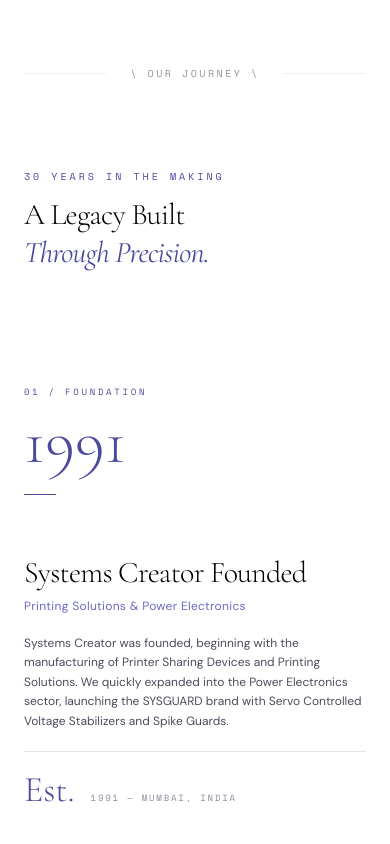
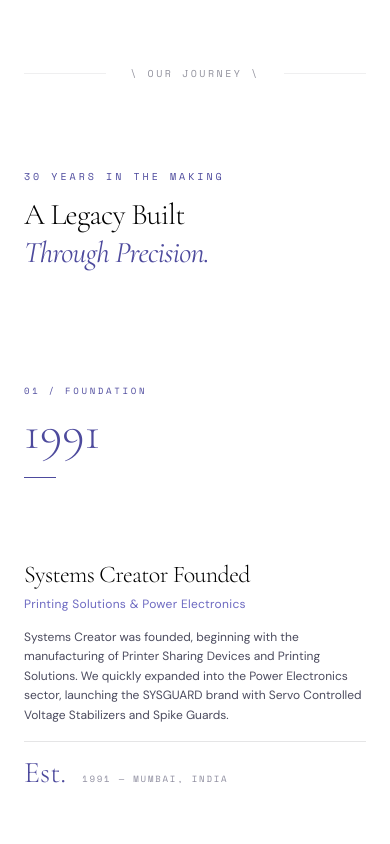
Before and after one commit to king644s/sys, a Next.js app: page /about in a window 390 px wide. Shown: the part 1980-2824 px from the top of the page. Built offline with nearby package versions, Linux system fonts and the light colour scheme; a web font is replaced by a local one.

Commit message:
about us page section fixed

```diff
--- a/components/ui/TimelineCardStack.tsx
+++ b/components/ui/TimelineCardStack.tsx
@@ -8,113 +8,158 @@
 
 gsap.registerPlugin(ScrollTrigger, useGSAP);
 
+const NAV_OFFSET = 112;
+const STACK_PEEK = 10;
+
 export function TimelineCardStack() {
-  const containerRef = useRef<HTMLDivElement>(null);
+  const sectionRef = useRef<HTMLElement>(null);
+  const pinRef = useRef<HTMLDivElement>(null);
+  const headerRef = useRef<HTMLDivElement>(null);
+  const viewportRef = useRef<HTMLDivElement>(null);
 
   useGSAP(
     () => {
-      const triggers: ScrollTrigger[] = [];
+      const section = sectionRef.current;
+      const pinEl = pinRef.current;
+      const header = headerRef.current;
+      const viewport = viewportRef.current;
+      if (!section || !pinEl || !viewport) return;
 
-      const cards = gsap.utils.toArray<HTMLElement>(
-        '.tl-stack-card',
-        containerRef.current!,
-      );
+      const cards = gsap.utils.toArray<HTMLElement>('.tl-stack-card', viewport);
       if (cards.length === 0) return;
 
-      // Anchor ScrollTrigger for the last card — its start position is our end boundary
-      const lastCardST = ScrollTrigger.create({
-        trigger: cards[cards.length - 1],
-        start: 'center center',
+      const getPinHeight = () => window.innerHeight - NAV_OFFSET;
+
+      const getCardAreaHeight = () => {
+        const headerHeight = header?.offsetHeight ?? 0;
+        return Math.max(getPinHeight() - headerHeight, 360);
+      };
+
+      const getScrollDistance = () => getCardAreaHeight() * (cards.length - 1);
+
+      const applyLayout = () => {
+        gsap.set(pinEl, { height: getPinHeight() });
+        gsap.set(viewport, { height: getCardAreaHeight() });
+
+        gsap.set(cards, {
+          position: 'absolute',
+          top: 0,
+          left: 0,
+          width: '100%',
+          height: '100%',
+          transformOrigin: '50% 0%',
+          force3D: true,
         });
-      triggers.push(lastCardST);
 
-      // Anchor pins the section header (lives above this component in About.tsx).
-      // Uses document.getElementById intentionally — it's outside this component's scope,
-      // so we track and kill this trigger explicitly on cleanup.
-      const header = document.getElementById('tl-journey-header');
-      if (header) {
-        triggers.push(
-          ScrollTrigger.create({
-            trigger: header,
-            start: 'top top+=112',
-            end: () => lastCardST.start,
-            pin: true,
-            pinSpacing: false,
-            pinType: 'transform',
-          }),
+        cards.forEach((card, i) => {
+          gsap.set(card, {
+            zIndex: i + 1,
+            yPercent: i === 0 ? 0 : 100,
+            scale: 1,
+            y: 0,
+          });
+        });
+      };
+
+      applyLayout();
+
+      const tl = gsap.timeline({
+        scrollTrigger: {
+          id: 'journey-timeline',
+          trigger: section,
+          start: `top top+=${NAV_OFFSET}`,
+          end: () => `+=${getScrollDistance()}`,
+          scrub: true,
+          pin: pinEl,
+          pinSpacing: true,
+          anticipatePin: 1,
+          invalidateOnRefresh: true,
+        },
+      });
+
+      for (let i = 1; i < cards.length; i++) {
+        const step = i - 1;
+
+        tl.to(cards[i], { yPercent: 0, ease: 'none', duration: 1 }, step);
+
+        for (let j = 0; j < i; j++) {
+          const depth = i - j;
+          tl.to(
+            cards[j],
+            {
+              scale: 1 - depth * 0.02,
+              y: -depth * STACK_PEEK,
+              ease: 'none',
+              duration: 1,
+            },
+            step,
           );
         }
+      }
 
-      const isLast = (index: number) => index === cards.length - 1;
+      const onResize = () => {
+        gsap.set(pinEl, { height: getPinHeight() });
+        gsap.set(viewport, { height: getCardAreaHeight() });
+        ScrollTrigger.refresh();
+      };
 
-      cards.forEach((card, index) => {
-        // The last card sits on top at full scale — no need to pin or scale it.
-        // It only acts as the end-boundary anchor (lastCardST) for all others.
-        if (isLast(index)) return;
+      window.addEventListener('resize', onResize);
+      requestAnimationFrame(() => ScrollTrigger.refresh());
 
-        // Subtle scale-down — 1.5% per depth level
-        const scale = 1 - (cards.length - index) * 0.015;
-
-        const scaleDown = gsap.to(card, {
-          scale,
-          transformOrigin: 'center center',
-          ease: 'none',
-        });
-
-        triggers.push(
-          ScrollTrigger.create({
-            trigger: card,
-            start: 'center center',
-            // Unpin each card the moment the last card's center reaches the viewport center
-            end: () => lastCardST.start,
-            pin: true,
-            pinSpacing: false,
-            // IMPORTANT: use transform-based pinning — the About page root has a
-            // CSS animation (transition-page-enter) that leaves a transform on the
-            // element, making position:fixed children mis-positioned.
-            pinType: 'transform',
-            animation: scaleDown,
-            toggleActions: 'restart none none reverse',
-          }),
-        );
-      });
-
-      return () => {
-        triggers.forEach((trigger) => trigger.kill());
-      };
+      return () => window.removeEventListener('resize', onResize);
     },
-    { scope: containerRef },
+    { scope: sectionRef, dependencies: [companyTimeline.length] },
   );
 
   return (
-    <div ref={containerRef} className="relative">
+    <section ref={sectionRef} className="relative bg-void">
+      <div ref={pinRef} className="flex flex-col w-full bg-void overflow-hidden">
+
+        <div ref={headerRef} className="relative z-20 shrink-0 bg-void">
+          <div className="max-w-7xl mx-auto px-6 py-10 md:py-14 flex flex-col md:flex-row md:items-end md:justify-between gap-4">
+            <div>
+              <span className="font-mono text-[10px] uppercase tracking-[0.3em] text-gold block mb-3">
+                30 years in the making
+              </span>
+              <h2 className="font-serif text-3xl md:text-5xl font-light text-cream tracking-tight leading-tight">
+                A Legacy Built<br />
+                <span className="italic font-serif text-gold font-normal">Through Precision.</span>
+              </h2>
+            </div>
+            <p className="font-sans text-xs text-text-dim max-w-xs leading-relaxed hidden md:block">
+              Scroll to trace every milestone — from our first circuit board to the smart lighting revolution.
+            </p>
+          </div>
+        </div>
+
+        <div ref={viewportRef} className="relative w-full overflow-hidden">
           {companyTimeline.map((entry, index) => (
             <article
               key={entry.year}
-          className="tl-stack-card relative w-full min-h-[480px] bg-surface"
-          style={{ zIndex: index + 1 }}
+              className="tl-stack-card w-full bg-surface"
+              style={{
+                zIndex: index + 1,
+                transform: index === 0 ? undefined : 'translateY(100%)',
+              }}
             >
-          <div className="max-w-7xl mx-auto px-6 md:px-16 py-16 md:py-20 w-full h-full grid grid-cols-1 md:grid-cols-[220px_1fr] gap-10 md:gap-16 items-center">
+              <div className="max-w-7xl mx-auto px-6 md:px-16 py-12 md:py-16 w-full h-full grid grid-cols-1 md:grid-cols-[220px_1fr] gap-8 md:gap-16 items-center">
 
-            {/* Left — Year block */}
                 <div className="flex flex-col gap-3">
                   <span className="font-mono text-[9px] uppercase tracking-[0.3em] text-gold">
                     {entry.period}
                   </span>
                   <span
                     className="font-serif font-light leading-none text-gold select-none"
-                style={{ fontSize: 'clamp(4rem, 8vw, 7rem)' }}
+                    style={{ fontSize: 'clamp(3rem, 7vw, 6rem)' }}
                   >
                     {entry.year}
                   </span>
-              {/* Decorative tick */}
                   <div className="w-8 h-px bg-gold mt-2" />
                 </div>
 
-            {/* Right — Content block */}
-            <div className="flex flex-col gap-5 md:border-l md:border-border md:pl-14">
+                <div className="flex flex-col gap-4 md:border-l md:border-border md:pl-14">
                   <div>
-                <h3 className="font-serif text-3xl md:text-[2.6rem] font-light text-cream tracking-tight leading-tight">
+                    <h3 className="font-serif text-2xl md:text-[2.2rem] font-light text-cream tracking-tight leading-tight">
                       {entry.title}
                     </h3>
                     <span className="font-sans text-xs text-gold-light block mt-1.5 tracking-wide">
@@ -126,9 +171,8 @@
                     {entry.description}
                   </p>
 
-              {/* Metric row */}
-              <div className="flex items-baseline gap-4 pt-5 border-t border-border">
-                <span className="font-serif text-4xl md:text-5xl text-gold font-light leading-none">
+                  <div className="flex items-baseline gap-4 pt-4 border-t border-border">
+                    <span className="font-serif text-3xl md:text-4xl text-gold font-light leading-none">
                       {entry.metric}
                     </span>
                     <span className="font-mono text-[9px] uppercase tracking-[0.2em] text-text-ghost">
@@ -141,5 +185,8 @@
             </article>
           ))}
         </div>
+
+      </div>
+    </section>
   );
 }
--- a/views/About.tsx
+++ b/views/About.tsx
@@ -6,11 +6,12 @@
 import { ROUTES } from '@/lib/routes';
 import { Breadcrumbs } from '../components/layout/Breadcrumbs';
 import { TimelineCardStack } from '../components/ui/TimelineCardStack';
-import { ShieldAlert, Award, Landmark, Eye, Heart, Compass } from 'lucide-react';
+import { ShieldAlert, Award, Landmark } from 'lucide-react';
 
 export function About() {
   return (
-    <div className="transition-page-enter">
+    <>
+      <div className="transition-page-enter">
       <Breadcrumbs />
       {/* Hero Header */}
       <section className="max-w-4xl mx-auto px-6 text-center py-12 md:py-20">
@@ -102,31 +103,10 @@
       </section>
 
       <SectionDivider label="Our Journey" />
+      </div>
 
-      {/* Journey: sticky header + GSAP card stack in one scroll context */}
-      <div className="relative">
-
-        {/* Header pinned by GSAP (see TimelineCardStack) — releases when last card arrives */}
-        <div id="tl-journey-header" className="relative z-20 bg-void">
-          <div className="max-w-7xl mx-auto px-6 py-10 md:py-14 flex flex-col md:flex-row md:items-end md:justify-between gap-4">
-            <div>
-              <span className="font-mono text-[10px] uppercase tracking-[0.3em] text-gold block mb-3">
-                30 years in the making
-              </span>
-              <h2 className="font-serif text-3xl md:text-5xl font-light text-cream tracking-tight leading-tight">
-                A Legacy Built<br />
-                <span className="italic font-serif text-gold font-normal">Through Precision.</span>
-              </h2>
-            </div>
-            <p className="font-sans text-xs text-text-dim max-w-xs leading-relaxed hidden md:block">
-              Scroll to trace every milestone — from our first circuit board to the smart lighting revolution.
-            </p>
-          </div>
-        </div>
-
-        <TimelineCardStack />
-
-      </div>
+      {/* Outside transition-page-enter — CSS transform on that wrapper breaks GSAP pin */}
+      <TimelineCardStack />
 
       <SectionDivider label="Our Quality Control Laboratories" />
 
@@ -218,6 +198,6 @@
           </div>
         </div>
       </section>
-    </div>
+    </>
   );
 }
```
Lines whose indentation alone changed are shown as unchanged.
